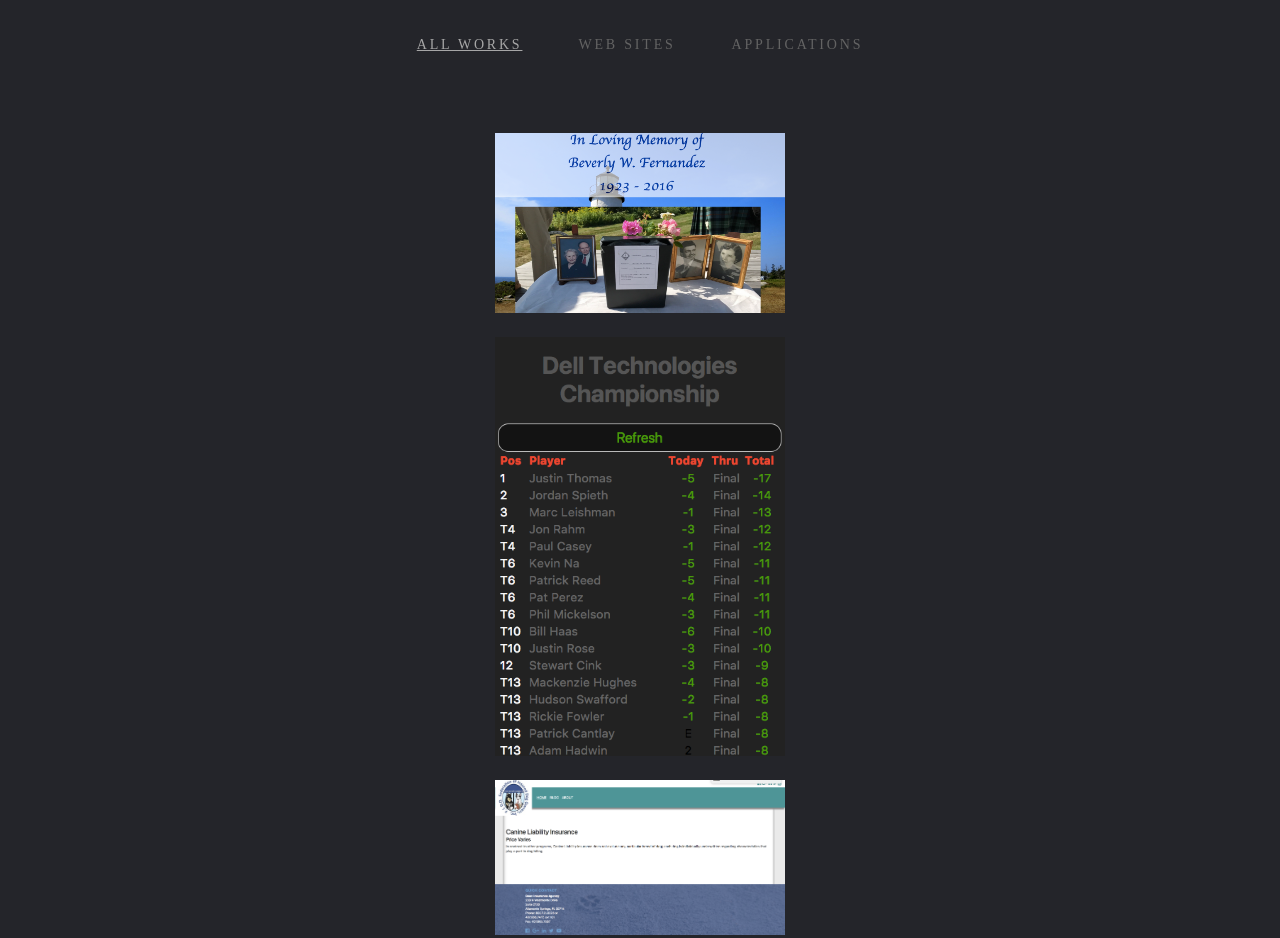
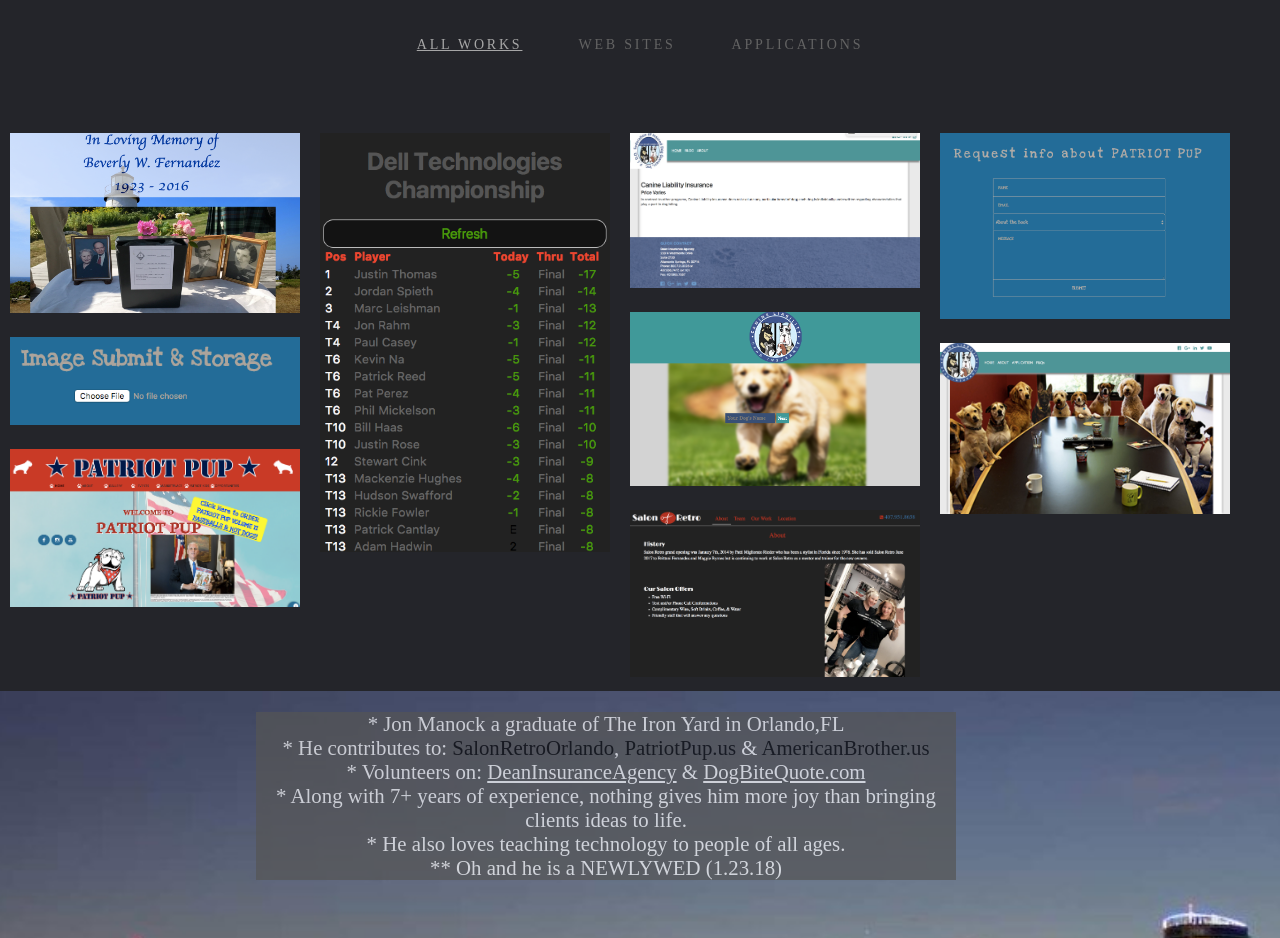
Before and after one commit to jmanock/site, a website: page app/index.html in a window 1280 px wide. Shown: the part 840-1778 px from the top of the page. Drawn offline with nearby package versions, Linux system fonts and the light colour scheme; files that its build step writes are made by us from their sources; a web font is replaced by a local one.

Commit message:
looking a lot better

```diff
--- a/app/index.html
+++ b/app/index.html
@@ -87,7 +87,7 @@
 
       <section id='about'>
         <p>
-          * Jon Manock a graduate of The Iron Yard in Orlando,FL<br> * He contributes to: <a href='https://SalonRetroOrlando.com' target='_blank'>SalonRetroOrlando</a>, <a href='https://PatriotPup.us' target='_blank'>PatriotPup.us</a> & <a href='https://AmericanBrother.us' target='_blank'>AmericanBrother.us</a> <br>* Volunteers on: DeanInsuranceAgency & DogBiteQuote.com <br>*
+          * Jon Manock a graduate of The Iron Yard in Orlando,FL<br> * He contributes to: <a href='https://SalonRetroOrlando.com' target='_blank'>SalonRetroOrlando</a>, <a href='https://PatriotPup.us' target='_blank'>PatriotPup.us</a> & <a href='https://AmericanBrother.us' target='_blank'>AmericanBrother.us</a> <br>* Volunteers on: <u>DeanInsuranceAgency</u> & <u>DogBiteQuote.com</u> <br>*
           Along with 7+ years of experience, nothing gives him more joy than bringing clients ideas to life.<br>* He also loves teaching technology to people of all ages.<br>** Oh and he is a NEWLYWED (1.23.18)
         </p>
       </section>
@@ -127,6 +127,7 @@
 
     <!-- build:js scripts/main.js -->
     <script src="scripts/main.js"></script>
+    <script src="https://unpkg.com/isotope-layout@3/dist/isotope.pkgd.min.js"></script>
     <!-- endbuild -->
   </body>
 </html>
--- a/app/styles/main.css
+++ b/app/styles/main.css
@@ -224,7 +224,8 @@
   margin-left:20%;
 }
 #about a{
-  color:#24252a;
+  /* color:#24252a; */
+  color:#000;
   text-decoration:none;
 }
 #about a:hover{
```
